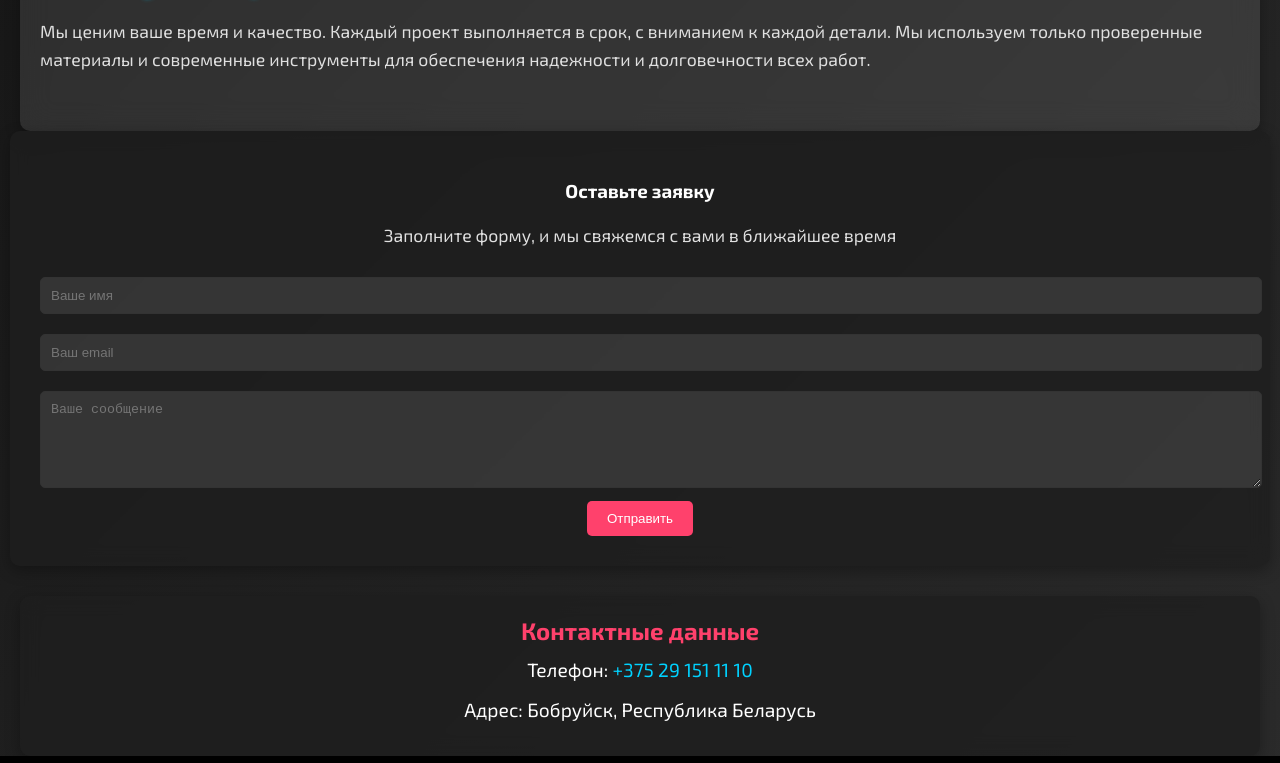
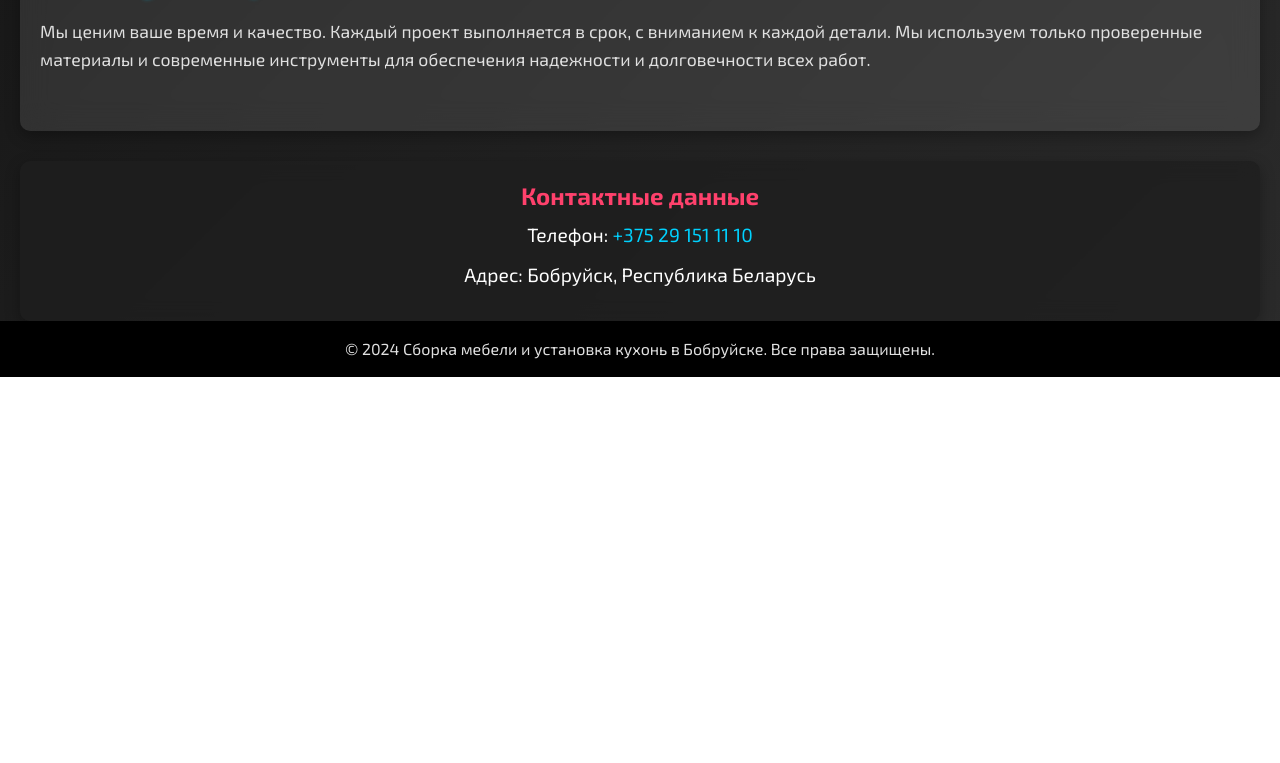
Before and after one commit to HenadzH/HenadzH.github.io, a plain HTML site: page index.html in a window 1280 px wide. Shown: the part 592-1355 px from the top of the page. After the commit the page ends 969 px from the top, so only its background shows below. Drawn offline with Linux system fonts and the light colour scheme.

Commit message:
index.html

```diff
--- a/index.html
+++ b/index.html
@@ -93,34 +93,6 @@
             margin: 0;
             font-size: 1rem;
         }
-        .contact-form {
-            background: rgba(31, 31, 31, 0.8);
-            padding: 30px;
-            border-radius: 10px;
-            text-align: center;
-            backdrop-filter: blur(10px);
-        }
-        .contact-form input, .contact-form textarea {
-            width: 100%;
-            padding: 10px;
-            margin: 10px 0;
-            border: 1px solid #333;
-            background: rgba(255, 255, 255, 0.1);
-            color: #fff;
-            border-radius: 5px;
-        }
-        .contact-form button {
-            background: #ff416c;
-            color: white;
-            padding: 10px 20px;
-            border: none;
-            border-radius: 5px;
-            cursor: pointer;
-            transition: background-color 0.3s ease;
-        }
-        .contact-form button:hover {
-            background-color: #ff2947;
-        }
     </style>
 </head>
 <body>
@@ -145,17 +117,6 @@
     <p>Мы ценим ваше время и качество. Каждый проект выполняется в срок, с вниманием к каждой детали. Мы используем только проверенные материалы и современные инструменты для обеспечения надежности и долговечности всех работ.</p>
 </section>
 
-<section class="contact-form">
-    <h3>Оставьте заявку</h3>
-    <p>Заполните форму, и мы свяжемся с вами в ближайшее время</p>
-    <form action="https://formsubmit.co/thisadds@gmail.com" method="POST">
-        <input type="text" name="name" placeholder="Ваше имя" required>
-        <input type="email" name="email" placeholder="Ваш email" required>
-        <textarea name="message" placeholder="Ваше сообщение" rows="5" required></textarea>
-        <button type="submit">Отправить</button>
-    </form>
-</section>
-
 <section class="contact-info">
     <h3>Контактные данные</h3>
     <p>Телефон: <a href="tel:+375291511110">+375 29 151 11 10</a></p>
```
